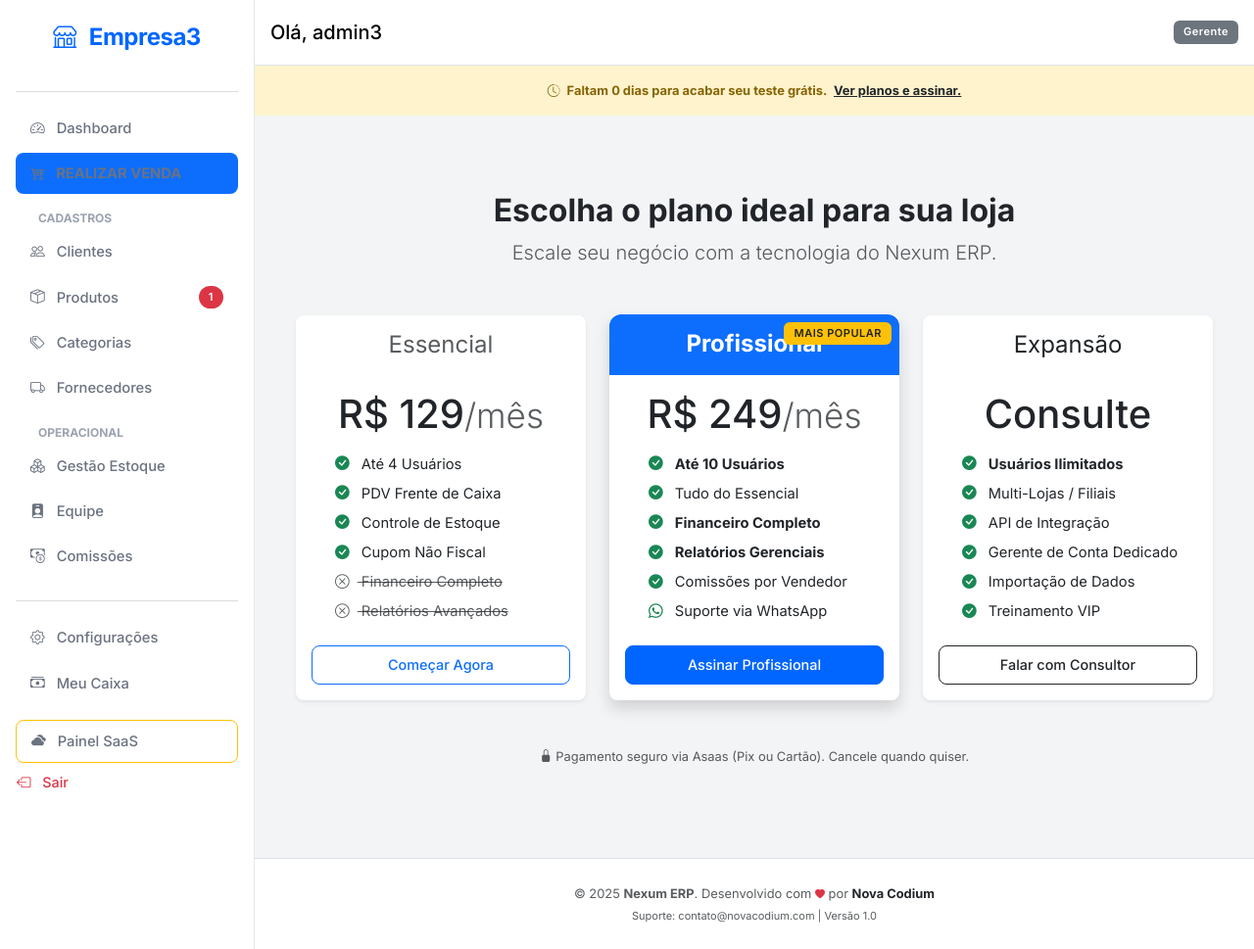
After one commit to SrDOliveira/ERP, a Django app: page /assinatura/planos/ in a window 1280 px wide. The commit adds this page. Shown: the whole page at 98% size. Run offline with Django 5.2, Linux system fonts and the light colour scheme; a user stored in the database is signed in; data comes from the database, SQL or seed files in the repository; some libraries are stand-ins or nearby versions.

Commit message:
App SaaS3

```diff
--- a/core/middleware.py
+++ b/core/middleware.py
@@ -13,8 +13,8 @@ class SaasSecurityMiddleware:
         # /logout/ -> Para o cliente conseguir sair da conta bloqueada
         # /static/ e /media/ -> Para o CSS e as imagens carregarem na tela de bloqueio
         urls_liberadas = [
-            '/admin/', '/logout/',
-            '/static/', '/media/'
+        '/admin/', '/logout/', '/login/', '/cadastro/', # <--- Adicione Login e Cadastro
+        '/static/', '/media/', '/webhook/' # <--- Adicione Webhook também para o Asaas conseguir avisar         '/static/', '/media/'
         ]
 
         # Se o usuário não está logado ou é o dono do sistema (Você), deixa passar livre
@@ -39,7 +39,7 @@ class SaasSecurityMiddleware:
             # 2. Checa se venceu o Teste Grátis ou a Mensalidade
             if empresa.data_vencimento and empresa.data_vencimento < hoje:
                 # Em vez de só avisar, agora nós mostramos a tela de cobrança e impedimos o acesso
-                return render(request, 'core/pagamento_bloqueio.html', {'empresa': empresa})
+                return render(request, 'core/planos.html', {'empresa': empresa})
 
         return self.get_response(request)
 
--- a/core/templates/core/base.html
+++ b/core/templates/core/base.html
@@ -88,7 +88,12 @@
             {% if user.is_staff %}
             <a href="{% url 'saas_painel' %}" class="text-warning mt-3 border border-warning"><i class="bi bi-clouds-fill me-2"></i> Painel SaaS</a>
             {% endif %}
-            <a href="{% url 'logout' %}" class="text-danger mt-2"><i class="bi bi-box-arrow-left me-2"></i> Sair</a>
+            <form action="{% url 'logout' %}" method="post" class="mt-2">
+    {% csrf_token %}
+    <button type="submit" class="btn btn-link text-danger text-decoration-none p-0 w-100 text-start">
+        <i class="bi bi-box-arrow-left me-2"></i> Sair
+    </button>
+</form>
         </nav>
     </div>
 
@@ -117,7 +122,7 @@
             <div class="alert alert-warning text-center m-0 rounded-0 border-0 fw-bold small" style="background-color: #fff3cd; color: #856404;">
                 <i class="bi bi-clock-history me-1"></i>
                 Faltam <strong>{{ user.empresa.dias_restantes }} dias</strong> para acabar seu teste grátis.
-                <a href="#" class="text-dark text-decoration-underline ms-1">Assine agora para não parar.</a>
+                <a href="{% url 'escolher_plano' %}" class="text-dark text-decoration-underline ms-1">Ver planos e assinar.</a>
             </div>
         {% endif %}
         {% if messages %}
--- /dev/null
+++ b/core/templates/core/planos.html
@@ -0,0 +1,89 @@
+{% extends 'core/base.html' %}
+
+{% block title %}Planos e Preços{% endblock %}
+
+{% block content %}
+<div class="container py-5">
+
+    <div class="text-center mb-5">
+        <h2 class="fw-bold text-dark">Escolha o plano ideal para sua loja</h2>
+        <p class="text-muted lead">Escale seu negócio com a tecnologia do Nexum ERP.</p>
+    </div>
+
+    <div class="row row-cols-1 row-cols-md-3 mb-3 text-center align-items-end">
+
+        <div class="col">
+            <div class="card mb-4 rounded-3 shadow-sm border-0 h-100">
+                <div class="card-header py-3 bg-white border-bottom-0">
+                    <h4 class="my-0 fw-normal text-muted">Essencial</h4>
+                </div>
+                <div class="card-body">
+                    <h1 class="card-title pricing-card-title">R$ 129<small class="text-muted fw-light">/mês</small></h1>
+                    <ul class="list-unstyled mt-3 mb-4 text-start ps-4">
+                        <li class="mb-2"><i class="bi bi-check-circle-fill text-success me-2"></i> Até 4 Usuários</li>
+                        <li class="mb-2"><i class="bi bi-check-circle-fill text-success me-2"></i> PDV Frente de Caixa</li>
+                        <li class="mb-2"><i class="bi bi-check-circle-fill text-success me-2"></i> Controle de Estoque</li>
+                        <li class="mb-2"><i class="bi bi-check-circle-fill text-success me-2"></i> Cupom Não Fiscal</li>
+                        <li class="mb-2 text-muted text-decoration-line-through"><i class="bi bi-x-circle me-2"></i> Financeiro Completo</li>
+                        <li class="mb-2 text-muted text-decoration-line-through"><i class="bi bi-x-circle me-2"></i> Relatórios Avançados</li>
+                    </ul>
+                    <div class="d-grid">
+                        <a href="{% url 'iniciar_pagamento' 'ESSENCIAL' %}" class="btn btn-lg btn-outline-primary">Começar Agora</a>
+                    </div>
+                </div>
+            </div>
+        </div>
+
+        <div class="col">
+            <div class="card mb-4 rounded-3 shadow border-primary border-2 h-100 transform-scale">
+                <div class="card-header py-3 bg-primary text-white border-primary">
+                    <h4 class="my-0 fw-bold">Profissional</h4>
+                    <span class="badge bg-warning text-dark position-absolute top-0 end-0 m-2">MAIS POPULAR</span>
+                </div>
+                <div class="card-body">
+                    <h1 class="card-title pricing-card-title">R$ 249<small class="text-muted fw-light">/mês</small></h1>
+                    <ul class="list-unstyled mt-3 mb-4 text-start ps-4">
+                        <li class="mb-2"><i class="bi bi-check-circle-fill text-success me-2"></i> <strong>Até 10 Usuários</strong></li>
+                        <li class="mb-2"><i class="bi bi-check-circle-fill text-success me-2"></i> Tudo do Essencial</li>
+                        <li class="mb-2"><i class="bi bi-check-circle-fill text-success me-2"></i> <strong>Financeiro Completo</strong></li>
+                        <li class="mb-2"><i class="bi bi-check-circle-fill text-success me-2"></i> <strong>Relatórios Gerenciais</strong></li>
+                        <li class="mb-2"><i class="bi bi-check-circle-fill text-success me-2"></i> Comissões por Vendedor</li>
+                        <li class="mb-2"><i class="bi bi-whatsapp text-success me-2"></i> Suporte via WhatsApp</li>
+                    </ul>
+                    <div class="d-grid">
+                        <a href="{% url 'iniciar_pagamento' 'PRO' %}" class="btn btn-lg btn-primary">Assinar Profissional</a>
+                    </div>
+                </div>
+            </div>
+        </div>
+
+        <div class="col">
+            <div class="card mb-4 rounded-3 shadow-sm border-0 h-100">
+                <div class="card-header py-3 bg-white border-bottom-0">
+                    <h4 class="my-0 fw-normal text-dark">Expansão</h4>
+                </div>
+                <div class="card-body">
+                    <h1 class="card-title pricing-card-title">Consulte</h1>
+                    <ul class="list-unstyled mt-3 mb-4 text-start ps-4">
+                        <li class="mb-2"><i class="bi bi-check-circle-fill text-success me-2"></i> <strong>Usuários Ilimitados</strong></li>
+                        <li class="mb-2"><i class="bi bi-check-circle-fill text-success me-2"></i> Multi-Lojas / Filiais</li>
+                        <li class="mb-2"><i class="bi bi-check-circle-fill text-success me-2"></i> API de Integração</li>
+                        <li class="mb-2"><i class="bi bi-check-circle-fill text-success me-2"></i> Gerente de Conta Dedicado</li>
+                        <li class="mb-2"><i class="bi bi-check-circle-fill text-success me-2"></i> Importação de Dados</li>
+                        <li class="mb-2"><i class="bi bi-check-circle-fill text-success me-2"></i> Treinamento VIP</li>
+                    </ul>
+                    <div class="d-grid">
+                        <a href="https://wa.me/55SEUNUMERO?text=Tenho interesse no plano Expansão do Nexum." target="_blank" class="btn btn-lg btn-outline-dark">
+                            Falar com Consultor
+                        </a>
+                    </div>
+                </div>
+            </div>
+        </div>
+    </div>
+
+    <div class="text-center mt-4">
+        <p class="text-muted small"><i class="bi bi-lock-fill"></i> Pagamento seguro via Asaas (Pix ou Cartão). Cancele quando quiser.</p>
+    </div>
+</div>
+{% endblock %}
--- a/core/urls.py
+++ b/core/urls.py
@@ -52,5 +52,6 @@ urlpatterns = [
     path('cadastro/', views.cadastro_loja, name='cadastro_loja'),
     path('pagamento/iniciar/<str:plano>/', views.iniciar_pagamento, name='iniciar_pagamento'),
     path('webhook/asaas/', views.webhook_asaas, name='webhook_asaas'),
+    path('assinatura/planos/', views.escolher_plano, name='escolher_plano'),
 
 ]
--- a/core/views.py
+++ b/core/views.py
@@ -1040,3 +1040,7 @@ def webhook_asaas(request):
             return JsonResponse({'status': 'erro', 'msg': str(e)}, status=500)
 
     return HttpResponseForbidden()
+
+@login_required
+def escolher_plano(request):
+    return render(request, 'core/planos.html')
```
